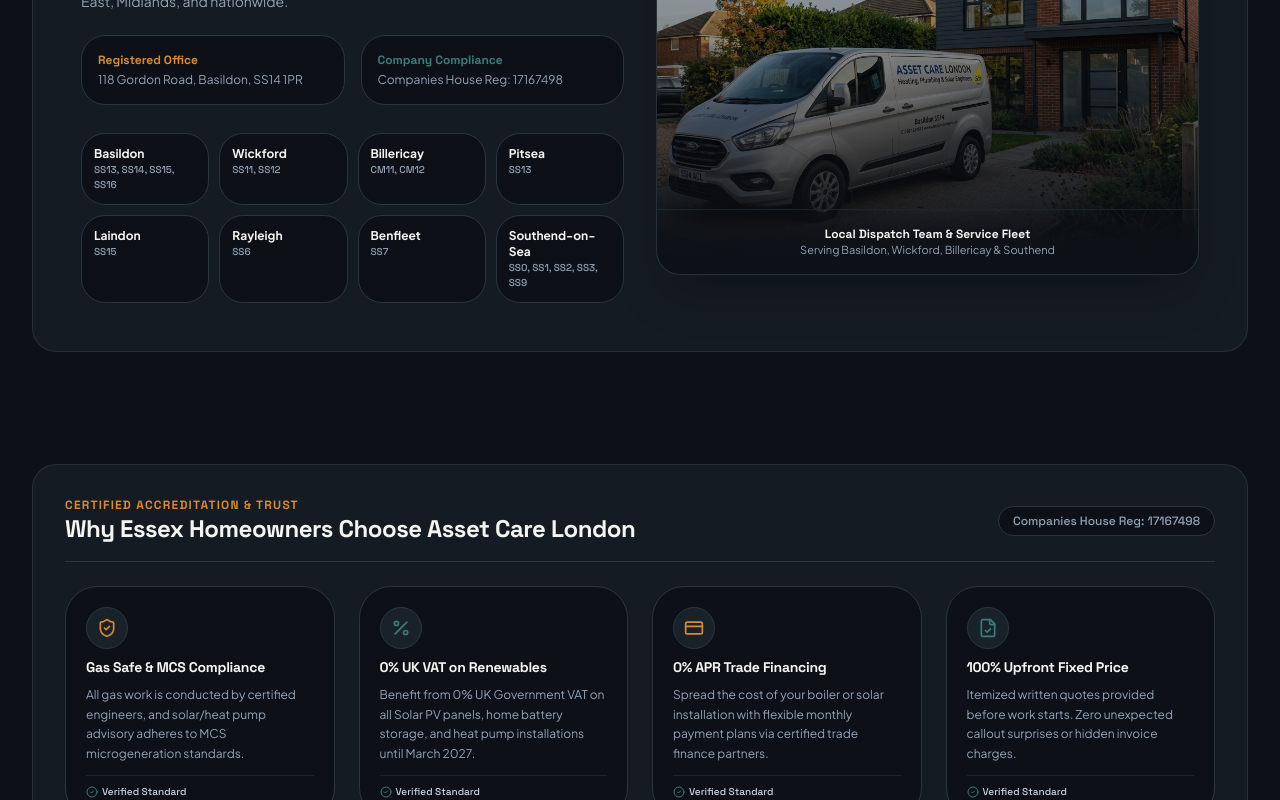
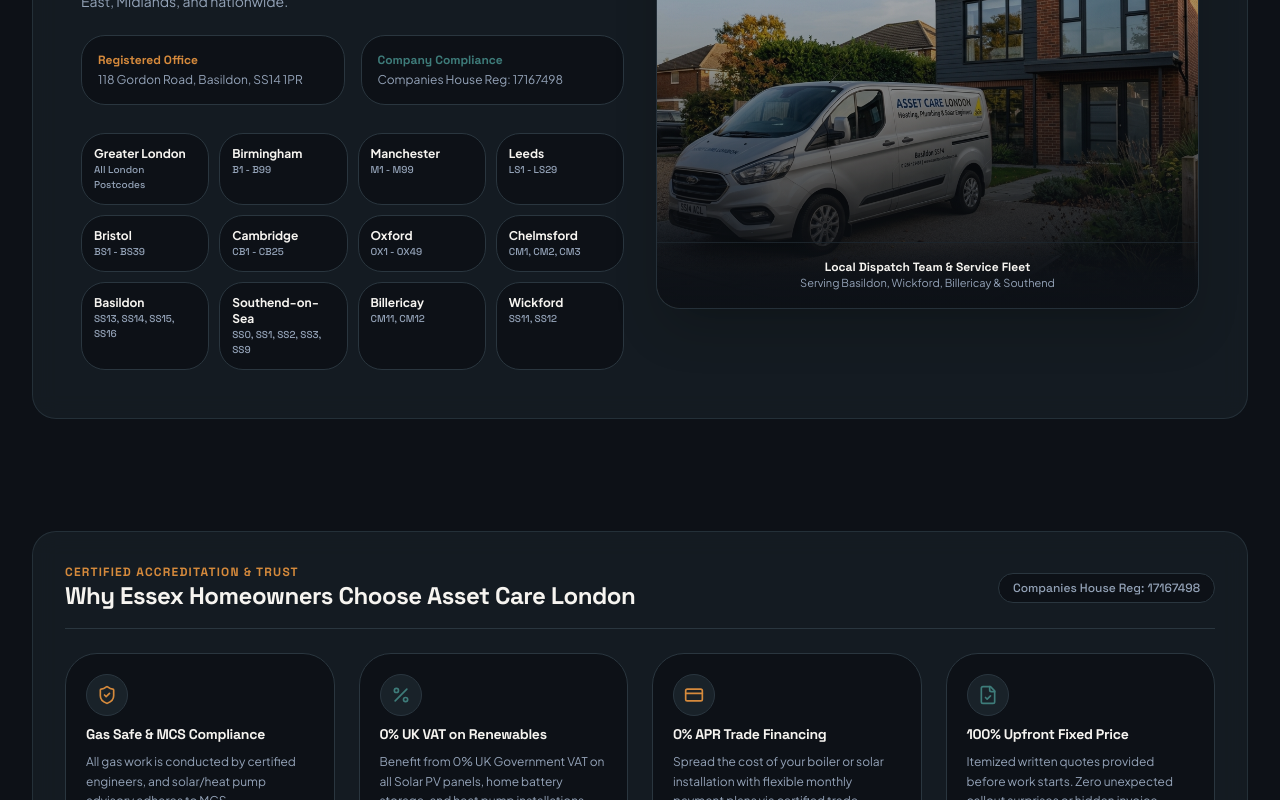
Before and after one commit to Usamafiaz2005/Asset-Care-London, a React (Vite) app: page / in a window 1280 px wide. Shown: the part 7200-8000 px from the top of the page. Built offline with nearby package versions, Linux system fonts and the light colour scheme.

Commit message:
Major UK Cities Expansion: Added Greater London, Birmingham, Manchester, Leeds, Bristol, Cambridge, Oxford, Chelmsford, and Basildon HQ across serviceAreasData.js, HomePage.jsx coverage grid, Navbar dropdown, and Footer UK Service Areas column

```diff
--- a/src/components/Footer.jsx
+++ b/src/components/Footer.jsx
@@ -66,16 +66,16 @@
 
           {/* Column 3: Service Areas */}
           <div className="space-y-3">
-            <h4 className="text-paper font-bold text-xs uppercase tracking-wider font-mono text-copper">Service Areas</h4>
+            <h4 className="text-paper font-bold text-xs uppercase tracking-wider font-mono text-copper">UK Service Areas</h4>
             <ul className="space-y-2 text-xs">
-              <li><Link to="/service-areas/basildon" className="hover:text-copper transition-colors">Basildon (HQ - SS14)</Link></li>
-              <li><Link to="/service-areas/wickford" className="hover:text-copper transition-colors">Wickford (SS11, SS12)</Link></li>
-              <li><Link to="/service-areas/billericay" className="hover:text-copper transition-colors">Billericay (CM11, CM12)</Link></li>
-              <li><Link to="/service-areas/pitsea" className="hover:text-copper transition-colors">Pitsea (SS13)</Link></li>
-              <li><Link to="/service-areas/laindon" className="hover:text-copper transition-colors">Laindon (SS15)</Link></li>
-              <li><Link to="/service-areas/rayleigh" className="hover:text-copper transition-colors">Rayleigh (SS6)</Link></li>
-              <li><Link to="/service-areas/benfleet" className="hover:text-copper transition-colors">Benfleet (SS7)</Link></li>
-              <li><Link to="/service-areas/southend-on-sea" className="hover:text-copper transition-colors">Southend-on-Sea</Link></li>
+              <li><Link to="/service-areas/london" className="hover:text-copper transition-colors font-bold text-paper">Greater London</Link></li>
+              <li><Link to="/service-areas/birmingham" className="hover:text-copper transition-colors">Birmingham</Link></li>
+              <li><Link to="/service-areas/manchester" className="hover:text-copper transition-colors">Manchester</Link></li>
+              <li><Link to="/service-areas/leeds" className="hover:text-copper transition-colors">Leeds</Link></li>
+              <li><Link to="/service-areas/bristol" className="hover:text-copper transition-colors">Bristol</Link></li>
+              <li><Link to="/service-areas/cambridge" className="hover:text-copper transition-colors">Cambridge</Link></li>
+              <li><Link to="/service-areas/chelmsford" className="hover:text-copper transition-colors">Chelmsford</Link></li>
+              <li><Link to="/service-areas/basildon" className="hover:text-copper transition-colors">Basildon (Reg. HQ - SS14)</Link></li>
             </ul>
           </div>
 
--- a/src/data/serviceAreasData.js
+++ b/src/data/serviceAreasData.js
@@ -1,29 +1,143 @@
 export const serviceAreasData = [
+  {
+    slug: "london",
+    name: "Greater London",
+    county: "Greater London",
+    postcodes: "All London Postcodes",
+    isHQ: false,
+    isMajorCity: true,
+    tagline: "Certified Heating, Plumbing, AC & Solar Engineers Across Greater London",
+    headline: "Boiler Installation & Engineering Services in London",
+    metaDesc: "Certified heating engineers and plumbers serving all Central, North, South, East, and West London postcodes. Upfront fixed quotes and rapid engineer dispatch.",
+    introText: "Asset Care London provides complete heating, plumbing, air conditioning, and solar panel installation across all Greater London boroughs. From high-efficiency combi boiler swaps to multi-room air conditioning and home battery storage, our certified engineering team delivers mathematical precision and upfront pricing.",
+    landmarks: ["Central London", "Canary Wharf", "Westminster", "Kensington & Chelsea", "Camden", "Greenwich", "Richmond"],
+    typicalProperties: "Victorian townhouses, modern high-rise apartments, commercial office spaces, and suburban residential properties requiring A-rated heating and smart climate control."
+  },
+  {
+    slug: "birmingham",
+    name: "Birmingham",
+    county: "West Midlands",
+    postcodes: "B1 - B99",
+    isHQ: false,
+    isMajorCity: true,
+    tagline: "Nationwide Heating & Climate Engineering in Birmingham",
+    headline: "Boiler & Renewable Energy Engineers in Birmingham",
+    metaDesc: "Heating engineers, plumbers, and solar installers serving Birmingham and the West Midlands. Fixed pricing, Gas Safe engineers, and rapid dispatch.",
+    introText: "Delivering certified heating upgrades, heat pump grant conversions, and commercial air conditioning across Birmingham and the wider West Midlands region. We provide itemized fixed quotes with zero hidden travel charges.",
+    landmarks: ["Bullring & Grand Central", "Edgbaston", "Jewellery Quarter", "Sutton Coldfield", "Solihull"],
+    typicalProperties: "Executive family residences, urban loft apartments, and industrial units requiring powerflushing, unvented hot water cylinders, and commercial AC."
+  },
+  {
+    slug: "manchester",
+    name: "Manchester",
+    county: "Greater Manchester",
+    postcodes: "M1 - M99",
+    isHQ: false,
+    isMajorCity: true,
+    tagline: "Certified Heating & Renewable Solar Installers in Manchester",
+    headline: "Heating, Plumbing & AC Engineers in Manchester",
+    metaDesc: "Certified heating engineers and plumbers serving Greater Manchester. Boiler replacements, solar PV, battery storage, and 24/7 emergency response.",
+    introText: "Serving homeowners and businesses across Greater Manchester with A-rated Worcester Bosch boiler replacements, rooftop solar arrays, and whisper-quiet split air conditioning.",
+    landmarks: ["Manchester City Centre", "MediaCityUK", "Deansgate", "Didsbury", "Altrincham"],
+    typicalProperties: "Converted mill apartments, suburban semi-detached homes, and commercial premises benefiting from 0% VAT solar PV and smart heating controls."
+  },
+  {
+    slug: "leeds",
+    name: "Leeds",
+    county: "West Yorkshire",
+    postcodes: "LS1 - LS29",
+    isHQ: false,
+    isMajorCity: true,
+    tagline: "High-Spec Heating & Air Conditioning Specialists in Leeds",
+    headline: "Boiler Installation & Plumbing Services in Leeds",
+    metaDesc: "Professional plumbers and gas safe engineers in Leeds & West Yorkshire. Transparent fixed pricing on boiler replacements and climate control.",
+    introText: "Asset Care London offers full heating and renewable energy installation across Leeds, Headingley, and West Yorkshire, providing guaranteed workmanship and itemized pricing.",
+    landmarks: ["Leeds City Centre", "Headingley", "Roundhay", "Horsforth", "Wharfedale"],
+    typicalProperties: "Traditional stone terrace homes, modern city center apartments, and suburban family properties."
+  },
+  {
+    slug: "bristol",
+    name: "Bristol",
+    county: "Bristol & South West",
+    postcodes: "BS1 - BS39",
+    isHQ: false,
+    isMajorCity: true,
+    tagline: "Renewable Energy & Climate Engineering in Bristol",
+    headline: "Heat Pump, Solar & Heating Engineers in Bristol",
+    metaDesc: "MCS certified solar PV, heat pump, and heating engineers serving Bristol and the South West. Upfront pricing and zero VAT energy savings.",
+    introText: "Specializing in eco-friendly heating, £7,500 Boiler Upgrade Scheme heat pump grants, solar panel arrays, and home battery storage across Bristol and Bath.",
+    landmarks: ["Clifton Suspension Bridge", "Harbourside", "Redland", "Cotham", "Keynsham"],
+    typicalProperties: "Georgian townhouses, eco-conscious modern builds, and residential properties upgrading to clean renewable energy architecture."
+  },
+  {
+    slug: "cambridge",
+    name: "Cambridge",
+    county: "Cambridgeshire",
+    postcodes: "CB1 - CB25",
+    isHQ: false,
+    isMajorCity: true,
+    tagline: "Precision Engineering & Smart Climate Control in Cambridge",
+    headline: "Boiler & Renewable Energy Services in Cambridge",
+    metaDesc: "High-efficiency heating, air conditioning, and solar installation in Cambridge. Certified engineers and transparent fixed quotes.",
+    introText: "Providing Foster + Partners level engineering precision for residential and commercial heating, solar PV, and air conditioning across Cambridge and South Cambridgeshire.",
+    landmarks: ["Cambridge City Centre", "Trumpington", "Cherry Hinton", "Chesterton", "Ely"],
+    typicalProperties: "High-value academic residences, modern science park offices, and period homes requiring multi-zone climate control."
+  },
+  {
+    slug: "oxford",
+    name: "Oxford",
+    county: "Oxfordshire",
+    postcodes: "OX1 - OX49",
+    isHQ: false,
+    isMajorCity: true,
+    tagline: "Certified Heating, AC & Solar Engineers in Oxford",
+    headline: "Boiler Replacement & Plumbing Engineers in Oxford",
+    metaDesc: "Certified plumbers and heating engineers in Oxford (OX1-OX49). High-efficiency boilers, solar PV, AC, and landlord certificates.",
+    introText: "Serving Oxford, Headington, and Summertown with A-rated combi boiler upgrades, heat pump grant conversions, and quiet split air conditioning.",
+    landmarks: ["Summertown", "Headington", "Jericho", "Cowley", "Abingdon"],
+    typicalProperties: "Period Victorian villas, modern suburban housing estates, and university-linked residential properties."
+  },
+  {
+    slug: "chelmsford",
+    name: "Chelmsford",
+    county: "Essex",
+    postcodes: "CM1, CM2, CM3",
+    isHQ: false,
+    isMajorCity: true,
+    tagline: "City of Chelmsford Heating & Air Conditioning Specialists",
+    headline: "Boiler Installation & Plumbing Services in Chelmsford",
+    metaDesc: "Reliable heating engineers and plumbers in Chelmsford (CM1, CM2, CM3). Fixed price boiler replacements, emergency repairs, and CP12s.",
+    introText: "Delivering rapid dispatch boiler replacements, unvented hot water cylinders, and multi-room air conditioning across Chelmsford, Broomfield, and Moulsham.",
+    landmarks: ["Chelmsford City Centre", "Moulsham Lodge", "Broomfield", "Beaulieu Park", "Writtle"],
+    typicalProperties: "Executive new build estates and established family residences benefiting from 10-year boiler warranties and smart thermostats."
+  },
   {
     slug: "basildon",
     name: "Basildon",
     county: "Essex",
     postcodes: "SS13, SS14, SS15, SS16",
     isHQ: true,
-    tagline: "Headquartered at 118 Gordon Road, Basildon — Your Local Certified Heating & Plumbing Engineers",
-    headline: "Heating, Plumbing & AC Engineers in Basildon",
+    isMajorCity: false,
+    tagline: "Headquartered at 118 Gordon Road, Basildon — Registered UK Headquarters & Dispatch Hub",
+    headline: "Heating, Plumbing & AC Engineers in Basildon (Registered HQ)",
     metaDesc: "Certified local plumbers and heating engineers in Basildon (SS14). Boiler repairs, new installations, air conditioning & landlord certificates.",
-    introText: "Asset Care London is proud to be based directly in Basildon at 118 Gordon Road (SS14 1PR). We serve homeowners, landlords, and businesses across Basildon New Town, Laindon, Pitsea, and surrounding residential estates with upfront pricing and certified workmanship.",
+    introText: "Asset Care London is proud to be headquartered directly in Basildon at 118 Gordon Road (SS14 1PR). We serve homeowners, landlords, and commercial clients across Basildon, London, and nationwide with upfront pricing and certified workmanship.",
     landmarks: ["Basildon Town Centre", "Eastgate Shopping Centre", "Pipps Hill", "Festival Leisure Park", "Basildon University Hospital"],
     typicalProperties: "1960s-80s New Town houses, modern apartment developments, and commercial premises requiring boiler upgrades, radiator balancing, and AC installation."
   },
   {
-    slug: "wickford",
-    name: "Wickford",
+    slug: "southend-on-sea",
+    name: "Southend-on-Sea",
     county: "Essex",
-    postcodes: "SS11, SS12",
+    postcodes: "SS0, SS1, SS2, SS3, SS9",
     isHQ: false,
-    tagline: "Trusted Local Heating & Plumbing Services in Wickford",
-    headline: "Boiler Installation & Plumbing Engineers in Wickford",
-    metaDesc: "Reliable heating engineers and plumbers in Wickford (SS11, SS12). Fixed-price boiler installs, emergency repairs, and CP12 certificates.",
-    introText: "Serving Wickford, Shotgate, and Runwell with fast response heating and plumbing services. Whether replacing an aging boiler or installing quiet split-system air conditioning, our Basildon-based team arrives promptly with clear upfront quotes.",
-    landmarks: ["Wickford High Street", "Memorial Park", "Nevendon Road", "Shotgate", "Runwell"],
-    typicalProperties: "Detached and semi-detached family homes with traditional central heating systems due for high-efficiency combi boiler conversions and smart thermostat upgrades."
+    isMajorCity: false,
+    tagline: "Heating, Plumbing & Climate Control in Southend-on-Sea",
+    headline: "Boiler Installation & Heating Engineers in Southend-on-Sea",
+    metaDesc: "Certified plumbers and heating engineers in Southend-on-Sea (SS0-SS9). Boiler installs, air conditioning, plumbing, and landlord CP12s.",
+    introText: "Extending across Leigh-on-Sea, Westcliff, Chalkwell, and central Southend. We install high-efficiency boilers, landlord CP12 certificates, and climate control systems with transparent fixed pricing and guaranteed workmanship.",
+    landmarks: ["Leigh-on-Sea Old Town", "Southend Pier", "Chalkwell Esplanade", "Thorpe Bay"],
+    typicalProperties: "Coastal homes, Victorian terraces, and modern apartments needing corrosion-resistant heating systems, air conditioning, and prompt plumbing."
   },
   {
     slug: "billericay",
@@ -31,6 +145,7 @@
     county: "Essex",
     postcodes: "CM11, CM12",
     isHQ: false,
+    isMajorCity: false,
     tagline: "Premium Heating, AC & Plumbing Engineers for Billericay",
     headline: "Expert Heating & Air Conditioning Engineers in Billericay",
     metaDesc: "High-spec heating, air conditioning, and plumbing installations in Billericay (CM11, CM12). Certified engineers, upfront quotes.",
@@ -39,68 +154,17 @@
     typicalProperties: "Period properties and large executive family homes requiring multi-zone smart heating controls, unvented hot water cylinders, and quiet air conditioning."
   },
   {
-    slug: "pitsea",
-    name: "Pitsea",
+    slug: "wickford",
+    name: "Wickford",
     county: "Essex",
-    postcodes: "SS13",
+    postcodes: "SS11, SS12",
     isHQ: false,
-    tagline: "Fast & Transparent Plumbers Serving Pitsea",
-    headline: "Boiler Repair, Plumbing & CP12 Certificates in Pitsea",
-    metaDesc: "Local plumbers & gas safety engineers in Pitsea (SS13). Fast emergency callouts, boiler replacements, and landlord gas certificates.",
-    introText: "Located just minutes from Pitsea, Asset Care London provides rapid boiler repairs, annual gas safety certificates for landlords, and full central heating installations across Pitsea, Eversley, and Vange.",
-    landmarks: ["Pitsea Market", "Wat Tyler Country Park", "Pitsea Retail Park", "Eversley"],
-    typicalProperties: "Residential housing stock and rental properties requiring fast emergency plumbing response, boiler servicing, and landlord compliance certificates."
-  },
-  {
-    slug: "laindon",
-    name: "Laindon",
-    county: "Essex",
-    postcodes: "SS15",
-    isHQ: false,
-    tagline: "Local Heating & Air Conditioning Specialists in Laindon",
-    headline: "Heating Engineers & Plumbers in Laindon",
-    metaDesc: "Basildon-based plumbers and heating engineers serving Laindon (SS15). Fixed pricing on boiler installs and fast emergency callouts.",
-    introText: "Delivering certified heating, plumbing, and cooling installations across Laindon, Langdon Hills, and Great Berry. From emergency leak isolation to complete boiler replacements, we guarantee clear communication and clean work.",
-    landmarks: ["Laindon Station", "Langdon Hills Country Park", "Great Berry", "Victoria Park"],
-    typicalProperties: "Mix of established family homes and modern developments benefiting from powerflushing, smart thermostats, and quiet AC installations."
-  },
-  {
-    slug: "rayleigh",
-    name: "Rayleigh",
-    county: "Essex",
-    postcodes: "SS6",
-    isHQ: false,
-    tagline: "Reliable Plumbing & Heating Installations in Rayleigh",
-    headline: "Boiler Replacement & Plumbing Engineers in Rayleigh",
-    metaDesc: "Professional heating engineers and plumbers in Rayleigh (SS6). Transparent pricing, boiler installations, AC, and emergency plumbing.",
-    introText: "Asset Care London extends full service coverage to Rayleigh, Weir, and Downham. Our team delivers A-rated boiler replacements, bathroom plumbing, and air conditioning with transparent quotes and manufacturer warranties.",
-    landmarks: ["Rayleigh Mount", "High Street", "Rayleigh Windmill", "The Weir"],
-    typicalProperties: "Bungalows and semi-detached homes seeking energy-efficient boiler replacements and summer air conditioning solutions."
-  },
-  {
-    slug: "benfleet",
-    name: "Benfleet",
-    county: "Essex",
-    postcodes: "SS7",
-    isHQ: false,
-    tagline: "Certified Heating, Plumbing & AC Services in Benfleet",
-    headline: "Heating Engineers & Air Conditioning in Benfleet",
-    metaDesc: "Heating engineers, plumbers, and AC installers serving South Benfleet, Thundersley, and Hadleigh (SS7). Upfront fixed pricing.",
-    introText: "Serving South Benfleet, Thundersley, and Hadleigh with certified heating, air conditioning, and plumbing installations. We take pride in delivering honest recommendations and transparent fixed quotes.",
-    landmarks: ["Hadleigh Castle", "South Benfleet Station", "Thundersley Common", "Boyce Hill"],
-    typicalProperties: "Residential homes requiring powerflushing, radiator additions, air conditioning split units, and landlord safety checks."
-  },
-  {
-    slug: "southend-on-sea",
-    name: "Southend-on-Sea",
-    county: "Essex",
-    postcodes: "SS0, SS1, SS2, SS3, SS9",
-    isHQ: false,
-    tagline: "Heating, Plumbing & Climate Control in Southend-on-Sea",
-    headline: "Boiler Installation & Heating Engineers in Southend-on-Sea",
-    metaDesc: "Certified plumbers and heating engineers in Southend-on-Sea (SS0-SS9). Boiler installs, air conditioning, plumbing, and landlord CP12s.",
-    introText: "Extending across Leigh-on-Sea, Westcliff, Chalkwell, and central Southend. We install high-efficiency boilers, landlord CP12 certificates, and climate control systems with transparent fixed pricing and guaranteed workmanship.",
-    landmarks: ["Leigh-on-Sea Old Town", "Southend Pier", "Chalkwell Esplanade", "Thorpe Bay"],
-    typicalProperties: "Coastal homes, Victorian terraces, and modern apartments needing corrosion-resistant heating systems, air conditioning, and prompt plumbing."
+    isMajorCity: false,
+    tagline: "Trusted Local Heating & Plumbing Services in Wickford",
+    headline: "Boiler Installation & Plumbing Engineers in Wickford",
+    metaDesc: "Reliable heating engineers and plumbers in Wickford (SS11, SS12). Fixed-price boiler installs, emergency repairs, and CP12 certificates.",
+    introText: "Serving Wickford, Shotgate, and Runwell with fast response heating and plumbing services. Whether replacing an aging boiler or installing quiet split-system air conditioning, our team arrives promptly with clear upfront quotes.",
+    landmarks: ["Wickford High Street", "Memorial Park", "Nevendon Road", "Shotgate", "Runwell"],
+    typicalProperties: "Detached and semi-detached family homes with traditional central heating systems due for high-efficiency combi boiler conversions and smart thermostat upgrades."
   }
 ];
```
Also changed, not shown: src/components/Navbar.jsx (+4 -4 lines).
